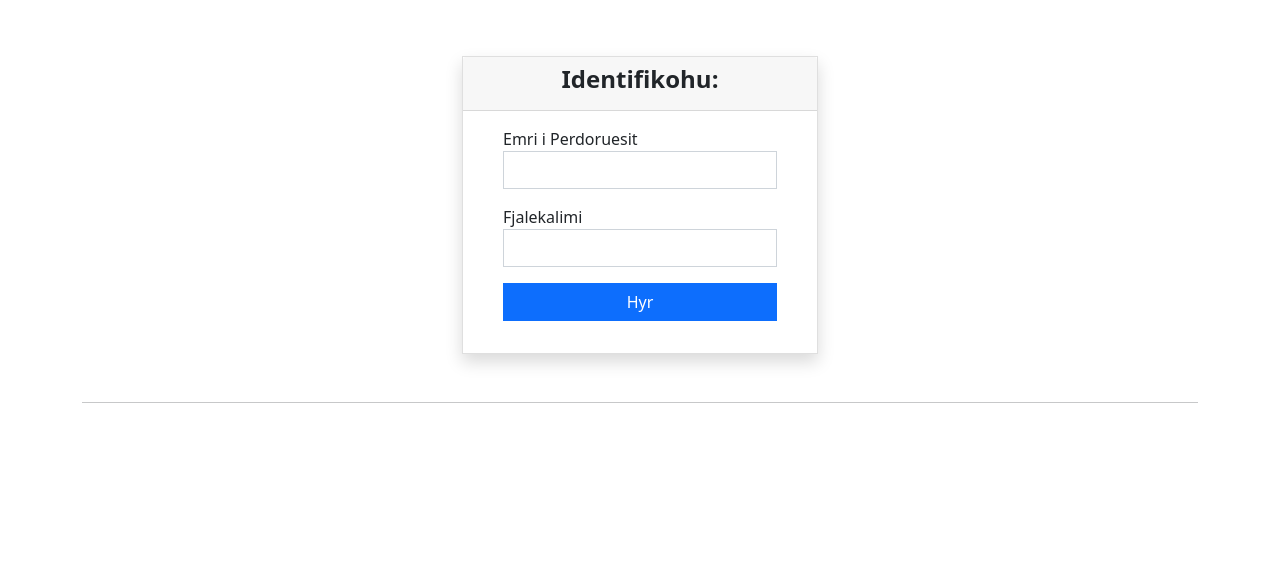
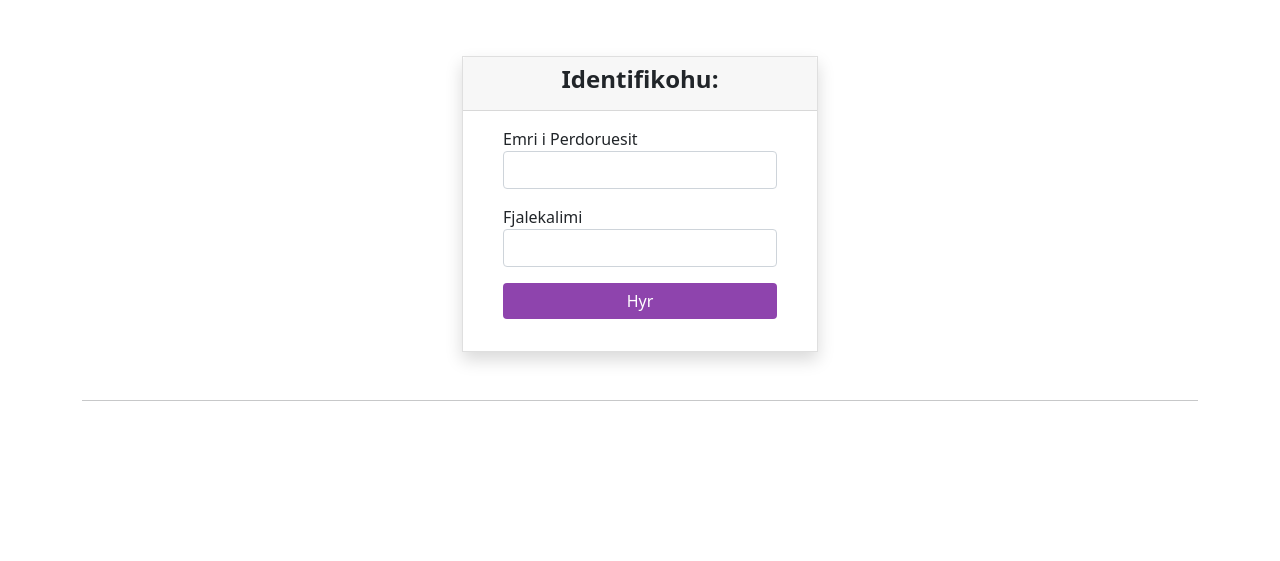
Before and after one commit to luiskateshi/WebProject, a PHP site: page /admin.php in a window 1280 px wide. Shown: the part 56-617 px from the top of the page. Run offline with PHP 8.4, Linux system fonts and the light colour scheme; some libraries are stand-ins or nearby versions.

Commit message:
Perditsim

```diff
--- a/admin.php
+++ b/admin.php
@@ -25,15 +25,15 @@ if(isset($_SESSION['admin']) && $_SESSION['admin'] == true){
 					<form class="form-horizontal" method="post" action="admin_verify.php">
 						<div class="mb-3">
 							<label for="name" class="control-label ">Emri i Perdoruesit</label>
-							<input type="text" name="name" class="form-control rounded-0">
+							<input type="text" name="name" class="form-control rounded-2">
 						</div>
 						<div class="mb-3">
 							<label for="pass" class="control-label ">Fjalekalimi</label>
-							<input type="password" name="pass" class="form-control rounded-0">
+							<input type="password" name="pass" class="form-control rounded-2">
 						</div>
 						<div class="mb-3 d-grid">
 
-							<input type="submit" value="Hyr" name="submit" class="btn btn-primary rounded-0">
+							<input type="submit" value="Hyr" name="submit" style="background: #8e44ad;" class="btn btn-primary rounded-1.5 border-0">
 						</div>
 					</form>
 				</div>
--- a/admin_add.php
+++ b/admin_add.php
@@ -90,8 +90,8 @@
 								</div>
 
 								<div class="text-center">
-									<button type="submit" name="add"  class="btn btn-primary btn-sm rounded-0">Ruaj</button>
-									<button type="reset" class="btn btn-default btn-sm rounded-0 border">Anullo</button>
+									<button type="submit" name="add"  class="btn btn-primary btn-sm rounded-1.5 border-0" style="background: #e74c3c;">Ruaj</button>
+									<button type="reset" class="btn btn-default btn-sm rounded-1.5 border">Anullo</button>
 								</div>
 						</form>
 					</div>
--- a/admin_book.php
+++ b/admin_book.php
@@ -55,8 +55,8 @@
 						<td class="px-2 py-1 align-middle"><?php echo $row['book_price']; ?></td>
 						<td class="px-2 py-1 align-middle text-center">
 							<div class="btn-group btn-group-sm">
-								<a href="admin_edit.php?bookisbn=<?php echo $row['book_isbn']; ?>" class="btn btn-sm rounded-0 btn-primary" title="Edit" style="background: #8e44ad;"><i class="fa fa-edit"></i></a>
-								<a href="admin_delete.php?bookisbn=<?php echo $row['book_isbn']; ?>" class="btn btn-sm rounded-0 btn-danger" title="Delete" style="background: #e74c3c;" onclick="if(confirm('Are you sure to delete this book?') === false) event.preventDefault()"><i class="fa fa-trash"></i></a>
+								<a href="admin_edit.php?bookisbn=<?php echo $row['book_isbn']; ?>" class="btn btn-sm rounded-1.5 btn-primary border-0" title="Edit" style="background: #8e44ad;"><i class="fa fa-edit"></i></a>
+								<a href="admin_delete.php?bookisbn=<?php echo $row['book_isbn']; ?>" class="btn btn-sm rounded-1.5 btn-danger border-0" title="Delete" style="background: #e74c3c;" onclick="if(confirm('Are you sure to delete this book?') === false) event.preventDefault()"><i class="fa fa-trash"></i></a>
 							</div>
 						</td>
 					</tr>
--- a/admin_edit.php
+++ b/admin_edit.php
@@ -88,8 +88,8 @@
 								</div>
 
 								<div class="text-center">
-									<button type="submit" name="edit"  class="btn btn-primary btn-sm rounded-0">Perditeso</button>
-									<button type="reset" class="btn btn-default btn-sm rounded-0 border">Anullo</button>
+									<button type="submit" name="edit"  class="btn btn-primary btn-sm rounded-2 border-0" style="background: #8e44ad;">Perditeso</button>
+									<button type="reset" class="btn btn-default btn-sm rounded-2 border">Anullo</button>
 								</div>
 						</form>
 					</div>
--- a/book.php
+++ b/book.php
@@ -77,7 +77,7 @@
                   <form method="post" action="cart.php">
                     <input type="hidden" name="bookisbn" value="<?php echo $book_isbn;?>">
                     <div class="text-center">
-                      <input type="submit" value="Shto ne shporte" name="cart" class="btn btn-primary rounded-0">
+                      <input type="submit" value="Shto ne shporte" name="cart" class="btn btn-primary rounded-2 border-0" style="background: #8e44ad;">
                     </div>
                   </form>
               </div>
--- a/cart.php
+++ b/cart.php
@@ -97,9 +97,9 @@
 			</div>
 		</div>
 		<div class="card-footer text-end">
-			<input type="submit" class="btn btn-primary rounded-0" name="save_change" value="Ruaj" form="cart-form">
-			<a href="checkout.php" class="btn btn-dark rounded-0">Kryej blerjen</a>
-			<a href="books.php" class="btn btn-warning rounded-0">Shiko produkte te tjera</a>
+			<input type="submit" class="btn btn-primary rounded-1.5 border-0" style="background: #8e44ad;" name="save_change" value="Ruaj" form="cart-form">
+			<a href="checkout.php" class="btn btn-dark rounded-1.5 border-0" >Kryej blerjen</a>
+			<a href="books.php" class="btn btn-dark rounded-1.5 border-0" style="background: #e74c3c;">Shiko produkte te tjera</a>
 
 		</div>
 	</div>
```
